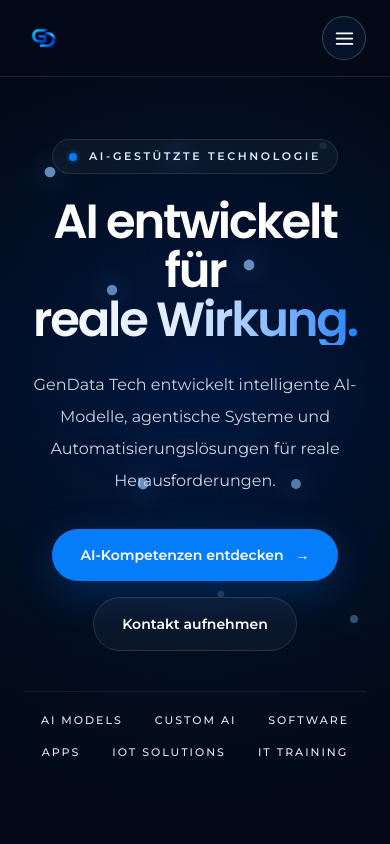
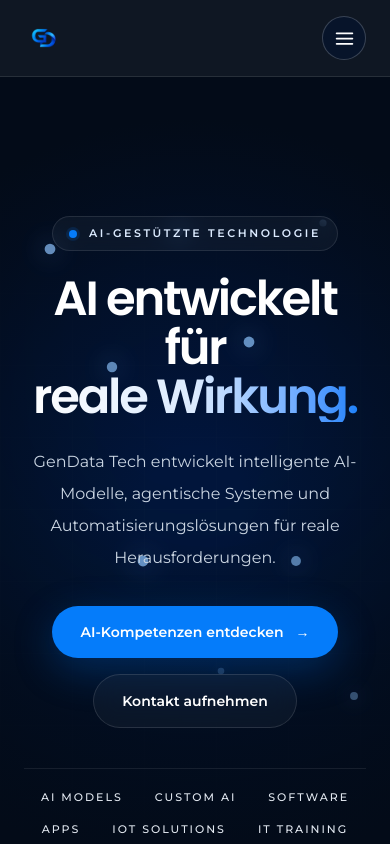
Before and after one commit to aravinthk1504/gendata-techv2, a Next.js app: page /de in a window 390 px wide. Shown: the top 844 px of the page. Built offline with nearby package versions, Linux system fonts and the light colour scheme.

Commit message:
fix(mobile): native touch menu and non-overlapping sticky header

```diff
--- a/src/components/layout/Navbar.jsx
+++ b/src/components/layout/Navbar.jsx
@@ -1,6 +1,6 @@
 "use client"
 
-import { useEffect, useState } from "react"
+import { useEffect, useRef } from "react"
 import Image from "next/image"
 import Link from "next/link"
 import { usePathname } from "next/navigation"
@@ -18,35 +18,11 @@
 export default function Navbar({ lang = "en", navigation = {} }) {
   const pathname = usePathname() || `/${lang}`
   const currentLang = lang === "de" ? "de" : "en"
-  const [menuOpen, setMenuOpen] = useState(false)
+  const mobileMenuRef = useRef(null)
 
-  // Keep the menu accessible and prevent the page from scrolling underneath it.
+  // Reset the native mobile disclosure after route changes.
   useEffect(() => {
-    if (!menuOpen) return
-
-    const previousOverflow = document.body.style.overflow
-    document.body.style.overflow = "hidden"
-
-    const closeOnEscape = (event) => {
-      if (event.key === "Escape") setMenuOpen(false)
-    }
-
-    const closeOnResize = () => {
-      if (window.innerWidth >= 1280) setMenuOpen(false)
-    }
-
-    window.addEventListener("keydown", closeOnEscape)
-    window.addEventListener("resize", closeOnResize)
-    return () => {
-      document.body.style.overflow = previousOverflow
-      window.removeEventListener("keydown", closeOnEscape)
-      window.removeEventListener("resize", closeOnResize)
-    }
-  }, [menuOpen])
-
-  // Close a previously opened mobile menu when the route changes.
-  useEffect(() => {
-    setMenuOpen(false)
+    if (mobileMenuRef.current) mobileMenuRef.current.open = false
   }, [pathname])
 
   const localizedHref = (path = "") => `/${currentLang}${path}`
@@ -65,7 +41,7 @@
 
   return (
     <header
-      className="fixed inset-x-0 top-0 z-[100] w-full border-b border-white/10 bg-[#030b18]/95 xl:absolute xl:border-0 xl:bg-transparent"
+      className="sticky inset-x-0 top-0 z-[100] w-full border-b border-white/10 bg-[#030b18]/95 xl:absolute xl:border-0 xl:bg-transparent"
     >
       <nav
         aria-label="Main navigation"
@@ -75,7 +51,6 @@
         <Link
           href={`/${currentLang}`}
           aria-label="GenData Tech — Home"
-          onClick={() => setMenuOpen(false)}
           className="flex min-w-0 items-center gap-1 sm:shrink-0"
         >
           <Image
@@ -150,39 +125,25 @@
           </Link>
         </div>
 
-        {/* MOBILE MENU TOGGLE */}
-        <button
-          type="button"
-          className="relative z-[90] inline-flex h-11 w-11 shrink-0 touch-manipulation items-center justify-center rounded-full border border-white/20 bg-[#06152c]/85 text-white transition hover:bg-[#002DCC] focus-visible:ring-2 focus-visible:ring-[#057CFA] xl:hidden"
-          aria-label={menuOpen ? "Close navigation" : "Open navigation"}
-          aria-controls="gendata-mobile-navigation"
-          aria-expanded={menuOpen}
-          onClick={() => setMenuOpen((open) => !open)}
-        >
-          {menuOpen ? <FiX size={21} /> : <FiMenu size={21} />}
-        </button>
-      </nav>
-
-      {/* Mobile navigation overlay: viewport anchored, never clipped by the hero. */}
-      {menuOpen && (
-        <>
-          <button
-            type="button"
-            className="fixed inset-0 z-[60] bg-[#030b18]/80 xl:hidden"
-            aria-label={currentLang === "de" ? "Menü schließen" : "Close menu"}
-            onClick={() => setMenuOpen(false)}
-          />
+        {/* Native disclosure works on touch screens even before JS hydration. */}
+        <details ref={mobileMenuRef} className="group xl:hidden">
+          <summary
+            className="relative z-[90] flex h-11 w-11 cursor-pointer touch-manipulation list-none items-center justify-center rounded-full border border-white/20 bg-[#06152c]/85 text-white transition hover:bg-[#002DCC] focus-visible:outline-2 focus-visible:outline-[#057CFA] [&::-webkit-details-marker]:hidden"
+            aria-label={currentLang === "de" ? "Navigationsmenü" : "Navigation menu"}
+          >
+            <FiMenu size={21} className="group-open:hidden" aria-hidden="true" />
+            <FiX size={21} className="hidden group-open:block" aria-hidden="true" />
+          </summary>
 
           <div
             id="gendata-mobile-navigation"
-            role="region"
             aria-label={currentLang === "de" ? "Mobiles Menü" : "Mobile navigation"}
-            className="gd-mobile-menu fixed inset-x-3 top-[76px] z-[70] max-h-[calc(100dvh-88px)] overflow-y-auto overscroll-contain rounded-2xl border border-white/15 bg-[#06152c] p-5 shadow-[0_24px_64px_rgba(0,0,0,0.45)] xl:hidden sm:inset-x-6 sm:top-[85px]"
+            className="gd-mobile-menu absolute inset-x-3 top-full z-[95] max-h-[calc(100dvh-90px)] overflow-y-auto overscroll-contain rounded-2xl border border-white/15 bg-[#06152c] p-5 shadow-[0_24px_64px_rgba(0,0,0,0.45)] sm:inset-x-6"
           >
             <div className="mb-5 flex items-center gap-3 border-b border-white/10 pb-5">
               <Image
                 src="/assets/gendata-tech-mark.webp"
-                alt="GenData Tech"
+                alt=""
                 width={48}
                 height={48}
                 unoptimized
@@ -192,8 +153,7 @@
                 <p
                   className="bg-clip-text font-heading text-lg font-bold leading-tight tracking-[-0.03em] text-transparent"
                   style={{
-                    backgroundImage:
-                      "linear-gradient(90deg, #003DB8 0%, #002DCC 45%, #057CFA 75%, #18BDF2 100%)",
+                    backgroundImage: "linear-gradient(90deg, #003DB8 0%, #002DCC 45%, #057CFA 75%, #18BDF2 100%)",
                   }}
                 >
                   GenData Tech
@@ -203,13 +163,16 @@
                 </p>
               </div>
             </div>
+
             <div className="flex flex-col">
               {NAV_ITEMS.map(({ key, path }) => (
                 <Link
                   key={key}
                   href={localizedHref(path)}
                   aria-current={isActive(path) ? "page" : undefined}
-                  onClick={() => setMenuOpen(false)}
+                  onClick={() => {
+                    if (mobileMenuRef.current) mobileMenuRef.current.open = false
+                  }}
                   className={`flex min-h-12 items-center border-b border-white/10 py-3 font-body text-sm font-medium transition-colors ${
                     isActive(path) ? "text-[#58bafc]" : "text-slate-200 hover:text-white"
                   }`}
@@ -234,7 +197,9 @@
                     hrefLang={code}
                     aria-label={code === "en" ? "Switch to English" : "Zur deutschen Version wechseln"}
                     aria-current={currentLang === code ? "true" : undefined}
-                    onClick={() => setMenuOpen(false)}
+                    onClick={() => {
+                      if (mobileMenuRef.current) mobileMenuRef.current.open = false
+                    }}
                     className={`rounded-full px-4 py-2 font-body text-xs font-semibold ${
                       currentLang === code ? "bg-[#057CFA] text-white" : "text-slate-300 hover:text-white"
                     }`}
@@ -247,14 +212,16 @@
 
             <Link
               href={localizedHref("/contact")}
-              onClick={() => setMenuOpen(false)}
+              onClick={() => {
+                if (mobileMenuRef.current) mobileMenuRef.current.open = false
+              }}
               className="mt-5 inline-flex min-h-12 w-full items-center justify-center rounded-full bg-[#057CFA] px-5 py-3 font-body text-sm font-semibold text-white transition hover:bg-[#002DCC]"
             >
               {navigation.contact || "Let's Talk"}
             </Link>
           </div>
-        </>
-      )}
+        </details>
+      </nav>
     </header>
   )
 }
```
